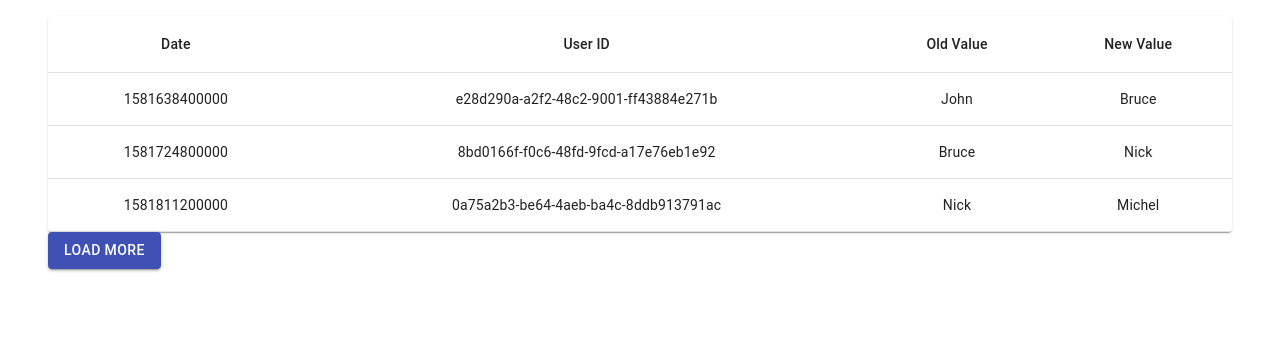
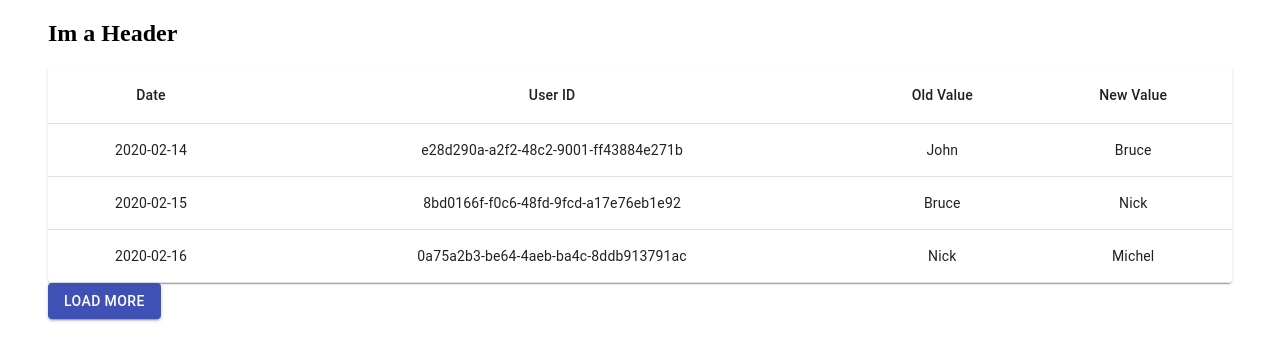
Before and after one commit to ndkv9/info-table, a React (Create React App) app: page / in a window 1280 px wide. Shown: the top 360 px of the page. Built offline with nearby package versions, Linux system fonts and the light colour scheme.

Commit message:
add fn to converts timestamp into date value

```diff
--- a/src/components/App.js
+++ b/src/components/App.js
@@ -23,8 +23,8 @@ export const App = () => {
       setIsLoading(true)
       setNotification(null)
       const result = await api.getUsersDiff()
+      setIsError(false)
       setData(prev => [...prev, ...result.data])
-      setIsError(false)
       if (result.offset + result.limit >= result.total) {
         setIsFetchedAll(true)
         setNotification('All data is fetched!')
@@ -40,7 +40,9 @@ export const App = () => {
   return (
     <Container className='app' fixed>
       <Box data-testid='app-box' m={2}>
-        <InfoTable data={data} />
+        <h2>Im a Header</h2>
+
+        {data.length !== 0 && <InfoTable data={data} />}
 
         <Notification notification={notification} />
 
--- a/src/components/InfoTable.js
+++ b/src/components/InfoTable.js
@@ -18,9 +18,15 @@ const useStyles = makeStyles({
 const InfoTable = ({ data }) => {
   const classes = useStyles()
 
+  // helper fn to transform timestamp to date value
+  const getDate = timestamp => {
+    const dateValue = new Date(timestamp).toISOString().slice(0, 10)
+    return dateValue
+  }
+
   const rows = data.map(({ id, timestamp, diff }) => ({
     id,
-    timestamp,
+    timestamp: getDate(timestamp),
     oldValue: diff[0].oldValue,
     newValue: diff[0].newValue,
   }))
```
